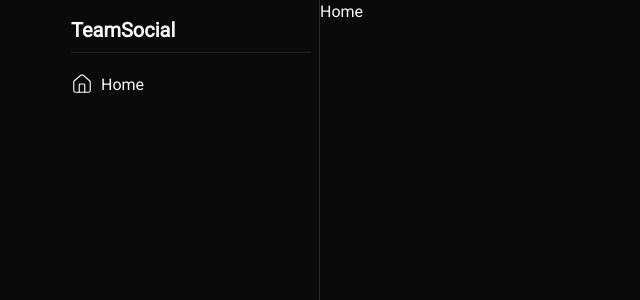
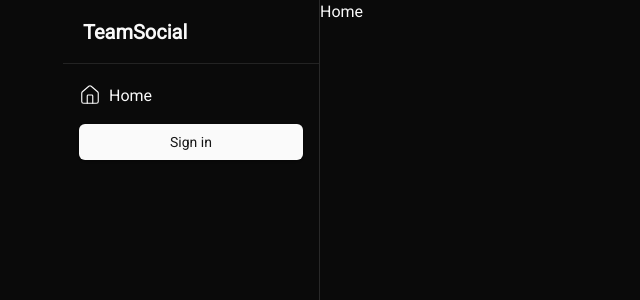
Before and after one commit to sadikbarisyilmaz/TeamSocial, a Next.js app: page / in a window 1280 px wide. Shown: the top 300 px of the page, without its empty margins (0-640 px from the left). Built offline with nearby package versions, Linux system fonts and the light colour scheme; no server answers.

Commit message:
feat: create-post-button component added

```diff
--- a/app/protected/page.tsx
+++ b/app/profile/page.tsx
@@ -34,10 +34,6 @@ export default function ProtectedPage() {
           </Suspense>
         </pre>
       </div>
-      <div>
-        <h2 className="font-bold text-2xl mb-4">Next steps</h2>
-        <FetchDataSteps />
-      </div>
     </div>
   );
 }
--- /dev/null
+++ b/components/create-post-button.tsx
@@ -0,0 +1,26 @@
+import Link from "next/link";
+import { Button } from "./ui/button";
+import { createClient } from "@/lib/supabase/server";
+import { LogoutButton } from "./logout-button";
+
+export async function CreatePostButton() {
+  const supabase = await createClient();
+
+  // You can also use getUser() which will be slower.
+  const { data } = await supabase.auth.getClaims();
+  const user = data?.claims;
+  return user ? (
+    <div className="w-full">
+      <Button className="w-full">Create Post</Button>
+    </div>
+  ) : (
+    <div className="w-full">
+      <Button asChild className="w-full flex">
+        <Link className="w-full" href="/auth/login">
+          Sign in
+        </Link>
+      </Button>
+    </div>
+  );
+  //   return <Button className="w-full">Create Post</Button>;
+}
--- a/components/login-form.tsx
+++ b/components/login-form.tsx
@@ -39,7 +39,8 @@ export function LoginForm({
       });
       if (error) throw error;
       // Update this route to redirect to an authenticated route. The user already has an active session.
-      router.push("/protected");
+      router.push("/profile");
+      router.refresh();
     } catch (error: unknown) {
       setError(error instanceof Error ? error.message : "An error occurred");
     } finally {
--- a/components/logout-button.tsx
+++ b/components/logout-button.tsx
@@ -10,6 +10,7 @@ export function LogoutButton() {
   const logout = async () => {
     const supabase = createClient();
     await supabase.auth.signOut();
+    router.refresh();
     router.push("/auth/login");
   };
 
--- a/components/navbar.tsx
+++ b/components/navbar.tsx
@@ -1,22 +1,34 @@
 import { Separator } from "./ui/separator";
 import Link from "next/link";
-import { HomeIcon } from "lucide-react";
+import { HomeIcon, User } from "lucide-react";
+import { CreatePostButton } from "./create-post-button";
+import { Suspense } from "react";
 
 export const Navbar = () => {
   return (
-    <div className="w-1/4  border-r border-muted-foreground/20 flex flex-col  items-end">
-      <div className="w-64 h-screen flex flex-col px-2 pt-4  gap-2">
-        <div className=" flex flex-col ">
-          <h1 className=" text-xl font-semibold ">TeamSocial</h1>
+    <nav className="w-1/4 border-r border-muted-foreground/20 flex flex-col  items-end">
+      <div className="w-64 h-screen flex flex-col gap-2">
+        <div className="w-full flex justify-center border-b border-b-foreground/10 h-16">
+          <div className="w-full max-w-5xl flex justify-between items-center p-3 px-5 text-sm">
+            <h1 className=" text-xl font-semibold ">TeamSocial</h1>
+          </div>
         </div>
-        <Separator />
-        <div className="py-3 flex flex-col ">
+        <div className="py-3 flex flex-col gap-4 px-4 ">
           <span className="flex gap-2">
             <HomeIcon size={22} strokeWidth={1.25} />
             <Link href={"/"}>Home</Link>
           </span>
+          {/* <span className="flex gap-2">
+            <User size={22} strokeWidth={1.25} />
+            <Link href={"/profile"}>Profile</Link>
+          </span> */}
+          <span className="flex gap-2">
+            <Suspense>
+              <CreatePostButton />
+            </Suspense>
+          </span>
         </div>
       </div>
-    </div>
+    </nav>
   );
 };
--- a/components/sign-up-form.tsx
+++ b/components/sign-up-form.tsx
@@ -44,7 +44,7 @@ export function SignUpForm({
         email,
         password,
         options: {
-          emailRedirectTo: `${window.location.origin}/protected`,
+          emailRedirectTo: `${window.location.origin}/profile`,
         },
       });
       if (error) throw error;
--- a/components/update-password-form.tsx
+++ b/components/update-password-form.tsx
@@ -34,7 +34,7 @@ export function UpdatePasswordForm({
       const { error } = await supabase.auth.updateUser({ password });
       if (error) throw error;
       // Update this route to redirect to an authenticated route. The user already has an active session.
-      router.push("/protected");
+      router.push("/profile");
     } catch (error: unknown) {
       setError(error instanceof Error ? error.message : "An error occurred");
     } finally {
```
Also changed, not shown: app/profile/layout.tsx (renamed from app/protected/layout.tsx).
